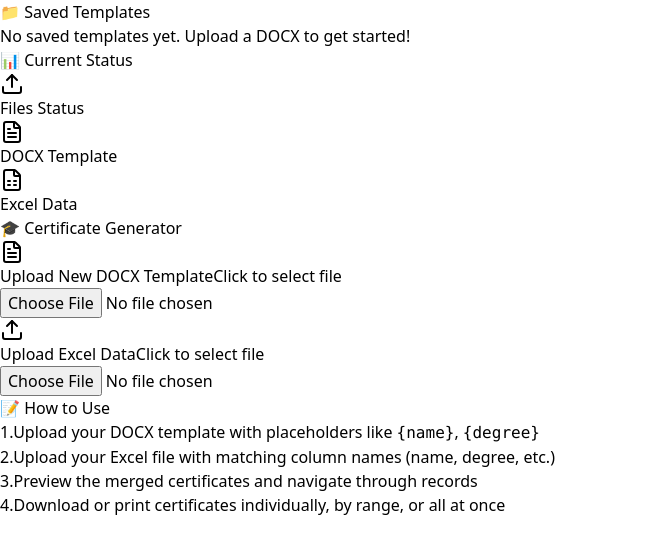
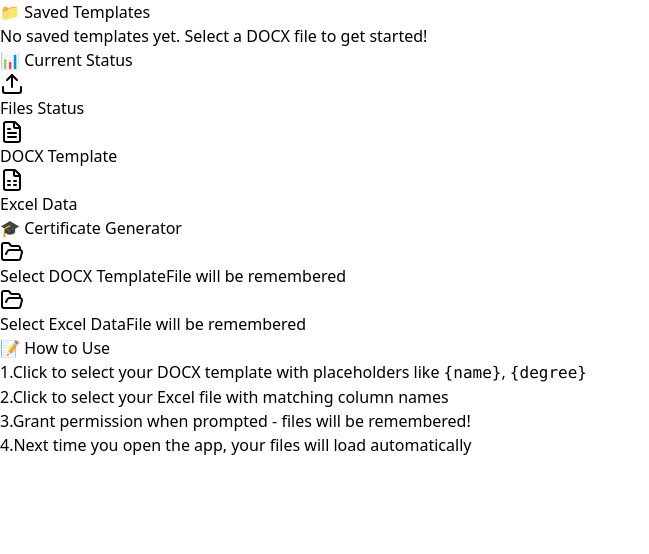
Before and after one commit to jefefefef/Certifateapp, a React (Vite) app: page / in a window 1280 px wide. Shown: the top 554 px of the page, without its empty margins (0-649 px from the left). Built offline with nearby package versions, Linux system fonts and the light colour scheme.

Commit message:
different approach file system access

```diff
--- a/src/App.tsx
+++ b/src/App.tsx
@@ -4,7 +4,7 @@ import mammoth from 'mammoth';
 import Docxtemplater from 'docxtemplater';
 import PizZip from 'pizzip';
 import { saveAs } from 'file-saver';
-import { Upload, Download, FileText, FileSpreadsheet, Check, AlertCircle, Eye, Trash2, File } from 'lucide-react';
+import { Upload, Download, FileText, FileSpreadsheet, Check, AlertCircle, Eye, Trash2, File, FolderOpen } from 'lucide-react';
 
 interface CertificateData {
   [key: string]: string | number;
@@ -18,11 +18,81 @@ interface UploadStatus {
 interface SavedTemplate {
   id: string;
   name: string;
+  fileName: string;
   html: string;
   binary: ArrayBuffer;
   placeholders: string[];
   uploadDate: string;
 }
+
+// IndexedDB for storing file handles
+const DB_NAME = 'CertificateGeneratorDB';
+const DB_VERSION = 2;
+const HANDLES_STORE = 'fileHandles';
+
+const openDB = (): Promise<IDBDatabase> => {
+  return new Promise((resolve, reject) => {
+    const request = indexedDB.open(DB_NAME, DB_VERSION);
+
+    request.onerror = () => reject(request.error);
+    request.onsuccess = () => resolve(request.result);
+
+    request.onupgradeneeded = (event) => {
+      const db = (event.target as IDBOpenDBRequest).result;
+      if (!db.objectStoreNames.contains(HANDLES_STORE)) {
+        db.createObjectStore(HANDLES_STORE, { keyPath: 'id' });
+      }
+    };
+  });
+};
+
+const saveFileHandle = async (id: string, handle: FileSystemFileHandle): Promise<void> => {
+  const db = await openDB();
+  return new Promise((resolve, reject) => {
+    const transaction = db.transaction([HANDLES_STORE], 'readwrite');
+    const store = transaction.objectStore(HANDLES_STORE);
+    const request = store.put({ id, handle });
+
+    request.onsuccess = () => resolve();
+    request.onerror = () => reject(request.error);
+  });
+};
+
+const getFileHandle = async (id: string): Promise<FileSystemFileHandle | null> => {
+  const db = await openDB();
+  return new Promise((resolve, reject) => {
+    const transaction = db.transaction([HANDLES_STORE], 'readonly');
+    const store = transaction.objectStore(HANDLES_STORE);
+    const request = store.get(id);
+
+    request.onsuccess = () => resolve(request.result?.handle || null);
+    request.onerror = () => reject(request.error);
+  });
+};
+
+const getAllFileHandles = async (): Promise<{ id: string; handle: FileSystemFileHandle }[]> => {
+  const db = await openDB();
+  return new Promise((resolve, reject) => {
+    const transaction = db.transaction([HANDLES_STORE], 'readonly');
+    const store = transaction.objectStore(HANDLES_STORE);
+    const request = store.getAll();
+
+    request.onsuccess = () => resolve(request.result);
+    request.onerror = () => reject(request.error);
+  });
+};
+
+const deleteFileHandle = async (id: string): Promise<void> => {
+  const db = await openDB();
+  return new Promise((resolve, reject) => {
+    const transaction = db.transaction([HANDLES_STORE], 'readwrite');
+    const store = transaction.objectStore(HANDLES_STORE);
+    const request = store.delete(id);
+
+    request.onsuccess = () => resolve();
+    request.onerror = () => reject(request.error);
+  });
+};
 
 const CertificateGenerator: React.FC = () => {
   const [data, setData] = useState<CertificateData[]>([]);
@@ -35,46 +105,143 @@ const CertificateGenerator: React.FC = () => {
   const [excelColumns, setExcelColumns] = useState<string[]>([]);
   const [savedTemplates, setSavedTemplates] = useState<SavedTemplate[]>([]);
   const [selectedTemplateId, setSelectedTemplateId] = useState<string | null>(null);
-  const [templateName, setTemplateName] = useState<string>('');
-  const [showSaveDialog, setShowSaveDialog] = useState(false);
   const [showRangeDialog, setShowRangeDialog] = useState(false);
   const [rangeStart, setRangeStart] = useState(1);
   const [rangeEnd, setRangeEnd] = useState(1);
+  const [excelFileName, setExcelFileName] = useState<string>('');
+  const [hasFileSystemSupport, setHasFileSystemSupport] = useState(false);
   const certRef = useRef<HTMLDivElement>(null);
 
-  // Load saved templates on mount
+  // Check for File System Access API support
   React.useEffect(() => {
-    const saved = localStorage.getItem('certificateTemplates');
-    if (saved) {
-      const templates = JSON.parse(saved);
-      // Convert base64 back to ArrayBuffer
-      const templatesWithBinary = templates.map((t: any) => ({
-        ...t,
-        binary: base64ToArrayBuffer(t.binary)
-      }));
-      setSavedTemplates(templatesWithBinary);
+    const supported = 'showOpenFilePicker' in window;
+    setHasFileSystemSupport(supported);
+    if (!supported) {
+      console.warn('⚠️ File System Access API not supported in this browser');
     }
   }, []);
 
-  const arrayBufferToBase64 = (buffer: ArrayBuffer): string => {
-    const bytes = new Uint8Array(buffer);
-    let binary = '';
-    for (let i = 0; i < bytes.byteLength; i++) {
-      binary += String.fromCharCode(bytes[i]);
+  // Load saved file handles on mount
+  React.useEffect(() => {
+    const loadSavedFiles = async () => {
+      if (!hasFileSystemSupport) {
+        console.log('⚠️ File System Access API not available');
+        return;
       }
-    return btoa(binary);
+
+      try {
+        console.log('🔍 Loading saved file handles...');
+        const handles = await getAllFileHandles();
+        console.log(`📁 Found ${handles.length} saved file(s)`);
+
+        for (const { id, handle } of handles) {
+          try {
+            // Request permission to read the file
+            const permission = await handle.queryPermission({ mode: 'read' });
+
+            if (permission === 'granted' || permission === 'prompt') {
+              if (id.startsWith('template_')) {
+                await loadTemplateFromHandle(handle, id);
+              } else if (id === 'excel') {
+                await loadExcelFromHandle(handle);
+              }
+            } else {
+              console.log(`⚠️ No permission for file: ${handle.name}`);
+            }
+          } catch (error) {
+            console.error(`❌ Error loading file ${id}:`, error);
+          }
+        }
+      } catch (error) {
+        console.error('❌ Error loading saved files:', error);
+      }
     };
 
-  const base64ToArrayBuffer = (base64: string): ArrayBuffer => {
-    const binaryString = atob(base64);
-    const bytes = new Uint8Array(binaryString.length);
-    for (let i = 0; i < binaryString.length; i++) {
-      bytes[i] = binaryString.charCodeAt(i);
+    if (hasFileSystemSupport) {
+      loadSavedFiles();
     }
-    return bytes.buffer;
+  }, [hasFileSystemSupport]);
+
+  const loadTemplateFromHandle = async (handle: FileSystemFileHandle, id: string) => {
+    try {
+      const file = await handle.getFile();
+      const arrayBuffer = await file.arrayBuffer();
+
+      // Convert to HTML for preview
+      const result = await mammoth.convertToHtml({ arrayBuffer: arrayBuffer.slice(0) });
+      const html = result.value;
+
+      // Extract placeholders
+      const zip = new PizZip(arrayBuffer);
+      const doc = new Docxtemplater(zip, {
+        paragraphLoop: true,
+        linebreaks: true,
+      });
+
+      const text = doc.getFullText();
+      const placeholderRegex = /\{(\w+)\}|\{\{(\w+)\}\}|\[(\w+)\]/g;
+      const found = new Set<string>();
+      let match;
+
+      while ((match = placeholderRegex.exec(text)) !== null) {
+        const placeholder = match[1] || match[2] || match[3];
+        if (placeholder) found.add(placeholder);
+      }
+
+      const template: SavedTemplate = {
+        id,
+        name: file.name.replace('.docx', ''),
+        fileName: file.name,
+        html,
+        binary: arrayBuffer,
+        placeholders: Array.from(found),
+        uploadDate: new Date(file.lastModified).toLocaleDateString()
       };
 
-  // Convert Excel serial date to readable date
+      setSavedTemplates(prev => {
+        const filtered = prev.filter(t => t.id !== id);
+        return [...filtered, template];
+      });
+
+      // Auto-load first template
+      if (!docxBinary) {
+        setDocxHtml(html);
+        setDocxTemplate(html);
+        setDocxBinary(arrayBuffer);
+        setPlaceholders(Array.from(found));
+        setUploadStatus(prev => ({ ...prev, docx: true }));
+        setSelectedTemplateId(id);
+        console.log(`✅ Loaded template: ${file.name}`);
+      }
+    } catch (error) {
+      console.error('Error loading template from handle:', error);
+    }
+  };
+
+  const loadExcelFromHandle = async (handle: FileSystemFileHandle) => {
+    try {
+      const file = await handle.getFile();
+      const arrayBuffer = await file.arrayBuffer();
+      const wb = XLSX.read(arrayBuffer, { type: 'array' });
+      const wsname = wb.SheetNames[0];
+      const ws = wb.Sheets[wsname];
+      const jsonData = XLSX.utils.sheet_to_json(ws) as CertificateData[];
+
+      if (jsonData.length > 0) {
+        const processedData = processExcelData(jsonData);
+        setData(processedData);
+        setExcelColumns(Object.keys(jsonData[0]));
+        setCurrentIndex(0);
+        setRangeEnd(processedData.length);
+        setUploadStatus(prev => ({ ...prev, excel: true }));
+        setExcelFileName(file.name);
+        console.log(`✅ Loaded Excel: ${file.name} (${processedData.length} records)`);
+      }
+    } catch (error) {
+      console.error('Error loading Excel from handle:', error);
+    }
+  };
+
   const excelDateToJSDate = (serial: number): string => {
     const utc_days = Math.floor(serial - 25569);
     const utc_value = utc_days * 86400;
@@ -101,7 +268,6 @@ const CertificateGenerator: React.FC = () => {
       const processed: CertificateData = {};
       Object.keys(row).forEach(key => {
         const value = row[key];
-        // Check if value is a number that looks like an Excel date (between 1900 and 2100)
         if (typeof value === 'number' && value > 1 && value < 73050) {
           processed[key] = excelDateToJSDate(value);
         } else {
@@ -112,84 +278,62 @@ const CertificateGenerator: React.FC = () => {
     });
   };
 
-  const handleDocxUpload = async (e: React.ChangeEvent<HTMLInputElement>) => {
-    const file = e.target.files?.[0];
-    if (!file) return;
+  const handleDocxUpload = async () => {
+    if (!hasFileSystemSupport) {
+      alert('File System Access API is not supported in your browser. Please use Chrome, Edge, or another Chromium-based browser.');
+      return;
+    }
 
     try {
-      const arrayBuffer = await file.arrayBuffer();
-
-      // Store the binary for later use
-      setDocxBinary(arrayBuffer);
-
-      // Convert to HTML for preview only
-      const result = await mammoth.convertToHtml({ arrayBuffer: arrayBuffer.slice(0) });
-      const html = result.value;
-      setDocxHtml(html);
-      setDocxTemplate(html);
-
-      // Extract placeholders from the DOCX
-      const zip = new PizZip(arrayBuffer);
-      const doc = new Docxtemplater(zip, {
-        paragraphLoop: true,
-        linebreaks: true,
+      const [fileHandle] = await (window as any).showOpenFilePicker({
+        types: [{
+          description: 'Word Documents',
+          accept: { 'application/vnd.openxmlformats-officedocument.wordprocessingml.document': ['.docx'] }
+        }],
+        multiple: false
       });
 
-      const text = doc.getFullText();
-      const placeholderRegex = /\{(\w+)\}|\{\{(\w+)\}\}|\[(\w+)\]/g;
-      const found = new Set<string>();
-      let match;
+      const id = `template_${Date.now()}`;
+      await saveFileHandle(id, fileHandle);
+      await loadTemplateFromHandle(fileHandle, id);
 
-      while ((match = placeholderRegex.exec(text)) !== null) {
-        const placeholder = match[1] || match[2] || match[3];
-        if (placeholder) found.add(placeholder);
+      console.log('✅ Template saved with file system access');
+    } catch (error) {
+      if ((error as Error).name !== 'AbortError') {
+        console.error('Error selecting DOCX:', error);
+        alert('Error selecting file. Please try again.');
       }
-
-      const foundPlaceholders = Array.from(found);
-      setPlaceholders(foundPlaceholders);
-      setUploadStatus(prev => ({ ...prev, docx: true }));
-      setSelectedTemplateId(null);
-
-      setTemplateName(file.name.replace('.docx', ''));
-      setShowSaveDialog(true);
-    } catch (error) {
-      console.error('Error reading DOCX:', error);
-      alert('Error reading DOCX file. Please try again.');
     }
   };
 
-  const saveTemplate = () => {
-    if (!templateName.trim()) {
-      alert('Please enter a template name');
+  const handleExcelUpload = async () => {
+    if (!hasFileSystemSupport) {
+      alert('File System Access API is not supported in your browser. Please use Chrome, Edge, or another Chromium-based browser.');
       return;
     }
 
-    if (!docxBinary) {
-      alert('No template to save');
-      return;
+    try {
+      const [fileHandle] = await (window as any).showOpenFilePicker({
+        types: [{
+          description: 'Excel Files',
+          accept: {
+            'application/vnd.openxmlformats-officedocument.spreadsheetml.sheet': ['.xlsx'],
+            'application/vnd.ms-excel': ['.xls']
           }
+        }],
+        multiple: false
+      });
 
-    const newTemplate: SavedTemplate = {
-      id: Date.now().toString(),
-      name: templateName,
-      html: docxHtml,
-      binary: docxBinary,
-      placeholders: placeholders,
-      uploadDate: new Date().toLocaleDateString()
-    };
+      await saveFileHandle('excel', fileHandle);
+      await loadExcelFromHandle(fileHandle);
 
-    const updated = [...savedTemplates, newTemplate];
-    setSavedTemplates(updated);
-
-    // Convert binary to base64 for localStorage
-    const templatesForStorage = updated.map(t => ({
-      ...t,
-      binary: arrayBufferToBase64(t.binary)
-    }));
-    localStorage.setItem('certificateTemplates', JSON.stringify(templatesForStorage));
-
-    setShowSaveDialog(false);
-    setSelectedTemplateId(newTemplate.id);
+      console.log('✅ Excel saved with file system access');
+    } catch (error) {
+      if ((error as Error).name !== 'AbortError') {
+        console.error('Error selecting Excel:', error);
+        alert('Error selecting file. Please try again.');
+      }
+    }
   };
 
   const loadTemplate = (template: SavedTemplate) => {
@@ -201,17 +345,13 @@ const CertificateGenerator: React.FC = () => {
     setSelectedTemplateId(template.id);
   };
 
-  const deleteTemplate = (id: string) => {
+  const deleteTemplate = async (id: string) => {
     if (!confirm('Are you sure you want to delete this template?')) return;
 
+    try {
+      await deleteFileHandle(id);
       const updated = savedTemplates.filter(t => t.id !== id);
       setSavedTemplates(updated);
-
-    const templatesForStorage = updated.map(t => ({
-      ...t,
-      binary: arrayBufferToBase64(t.binary)
-    }));
-    localStorage.setItem('certificateTemplates', JSON.stringify(templatesForStorage));
 
       if (selectedTemplateId === id) {
         setDocxHtml('');
@@ -221,35 +361,11 @@ const CertificateGenerator: React.FC = () => {
         setUploadStatus(prev => ({ ...prev, docx: false }));
         setSelectedTemplateId(null);
       }
-  };
-
-  const handleExcelUpload = (e: React.ChangeEvent<HTMLInputElement>) => {
-    const file = e.target.files?.[0];
-    if (!file) return;
-
-    const reader = new FileReader();
-    reader.onload = (evt) => {
-      try {
-        const bstr = evt.target?.result;
-        const wb = XLSX.read(bstr, { type: 'binary' });
-        const wsname = wb.SheetNames[0];
-        const ws = wb.Sheets[wsname];
-        const jsonData = XLSX.utils.sheet_to_json(ws) as CertificateData[];
-
-        if (jsonData.length > 0) {
-          const processedData = processExcelData(jsonData);
-          setData(processedData);
-          setExcelColumns(Object.keys(jsonData[0]));
-          setCurrentIndex(0);
-          setRangeEnd(processedData.length);
-          setUploadStatus(prev => ({ ...prev, excel: true }));
+      console.log('✅ Template deleted');
+    } catch (error) {
+      console.error('❌ Error deleting template:', error);
+      alert('Error deleting template. Please try again.');
     }
-      } catch (error) {
-        console.error('Error reading Excel:', error);
-        alert('Error reading Excel file. Please try again.');
-      }
-    };
-    reader.readAsBinaryString(file);
   };
 
   const mergeCertificate = (template: string, record: CertificateData): string => {
@@ -272,14 +388,12 @@ const CertificateGenerator: React.FC = () => {
     const doc = new Docxtemplater(zip, {
       paragraphLoop: true,
       linebreaks: true,
-      nullGetter: () => '', // Return empty string instead of undefined
+      nullGetter: () => '',
     });
 
-    // Prepare data - match placeholders case-insensitively
     const templateData: { [key: string]: string } = {};
 
     placeholders.forEach(placeholder => {
-      // Try to find matching column (case-insensitive)
       const matchingKey = Object.keys(record).find(
         key => key.toLowerCase() === placeholder.toLowerCase()
       );
@@ -287,7 +401,7 @@ const CertificateGenerator: React.FC = () => {
       if (matchingKey) {
         templateData[placeholder] = record[matchingKey]?.toString() || '';
       } else {
-        templateData[placeholder] = ''; // Empty if no match found
+        templateData[placeholder] = '';
       }
     });
 
@@ -422,6 +536,14 @@ const CertificateGenerator: React.FC = () => {
       <div className="w-80 bg-white shadow-xl p-6 overflow-y-auto">
         <h2 className="text-2xl font-bold text-gray-800 mb-6">📁 Saved Templates</h2>
 
+        {!hasFileSystemSupport && (
+          <div className="bg-yellow-50 border border-yellow-300 rounded-lg p-4 mb-6">
+            <p className="text-sm text-yellow-800">
+              ⚠️ File System Access API not supported. Please use Chrome, Edge, or another Chromium-based browser for persistent file access.
+            </p>
+          </div>
+        )}
+
         {/* Saved Templates List */}
         {savedTemplates.length > 0 ? (
           <div className="space-y-3 mb-8">
@@ -461,7 +583,7 @@ const CertificateGenerator: React.FC = () => {
           </div>
         ) : (
           <div className="bg-gray-50 p-4 rounded-lg mb-8 text-center text-gray-500 text-sm">
-            No saved templates yet. Upload a DOCX to get started!
+            No saved templates yet. Select a DOCX file to get started!
           </div>
         )}
 
@@ -497,7 +619,9 @@ const CertificateGenerator: React.FC = () => {
                   <div className="w-4 h-4 border-2 border-gray-300 rounded" />
                 )}
                 <FileSpreadsheet className="w-4 h-4 text-gray-500" />
-                <span className="text-gray-700">Excel Data {uploadStatus.excel && `(${data.length} records)`}</span>
+                <span className="text-gray-700">
+                  {excelFileName || 'Excel Data'} {uploadStatus.excel && `(${data.length} records)`}
+                </span>
               </div>
             </div>
           </div>
@@ -559,40 +683,34 @@ const CertificateGenerator: React.FC = () => {
             <div className="grid grid-cols-2 gap-6">
               {/* DOCX Upload */}
               <div>
-                <label className="flex flex-col items-center justify-center h-40 px-4 transition bg-white border-2 border-dashed rounded-lg cursor-pointer hover:border-purple-500 border-gray-300">
+                <button
+                  onClick={handleDocxUpload}
+                  className="flex flex-col items-center justify-center w-full h-40 px-4 transition bg-white border-2 border-dashed rounded-lg hover:border-purple-500 border-gray-300"
+                >
                   <div className="flex flex-col items-center space-y-2">
-                    <FileText className="w-10 h-10 text-gray-400" />
-                    <span className="font-medium text-gray-600">Upload New DOCX Template</span>
+                    <FolderOpen className="w-10 h-10 text-gray-400" />
+                    <span className="font-medium text-gray-600">Select DOCX Template</span>
                     <span className="text-xs text-gray-500">
-                      {uploadStatus.docx ? '✓ Uploaded' : 'Click to select file'}
+                      {uploadStatus.docx ? '✓ Template linked' : 'File will be remembered'}
                     </span>
                   </div>
-                  <input
-                    type="file"
-                    className="hidden"
-                    accept=".docx"
-                    onChange={handleDocxUpload}
-                  />
-                </label>
+                </button>
               </div>
 
               {/* Excel Upload */}
               <div>
-                <label className="flex flex-col items-center justify-center h-40 px-4 transition bg-white border-2 border-dashed rounded-lg cursor-pointer hover:border-blue-500 border-gray-300">
+                <button
+                  onClick={handleExcelUpload}
+                  className="flex flex-col items-center justify-center w-full h-40 px-4 transition bg-white border-2 border-dashed rounded-lg hover:border-blue-500 border-gray-300"
+                >
                   <div className="flex flex-col items-center space-y-2">
-                    <Upload className="w-10 h-10 text-gray-400" />
-                    <span className="font-medium text-gray-600">Upload Excel Data</span>
+                    <FolderOpen className="w-10 h-10 text-gray-400" />
+                    <span className="font-medium text-gray-600">Select Excel Data</span>
                     <span className="text-xs text-gray-500">
-                      {uploadStatus.excel ? `✓ ${data.length} records` : 'Click to select file'}
+                      {uploadStatus.excel ? `✓ ${data.length} records` : 'File will be remembered'}
                     </span>
                   </div>
-                  <input
-                    type="file"
-                    className="hidden"
-                    accept=".xlsx,.xls"
-                    onChange={handleExcelUpload}
-                  />
-                </label>
+                </button>
               </div>
             </div>
           </div>
@@ -694,56 +812,25 @@ const CertificateGenerator: React.FC = () => {
               <ol className="space-y-3 text-gray-700">
                 <li className="flex gap-3">
                   <span className="font-bold text-purple-600">1.</span>
-                  <span>Upload your DOCX template with placeholders like <code className="bg-gray-100 px-2 py-1 rounded">{`{name}`}</code>, <code className="bg-gray-100 px-2 py-1 rounded">{`{degree}`}</code></span>
+                  <span>Click to select your DOCX template with placeholders like <code className="bg-gray-100 px-2 py-1 rounded">{`{name}`}</code>, <code className="bg-gray-100 px-2 py-1 rounded">{`{degree}`}</code></span>
                 </li>
                 <li className="flex gap-3">
                   <span className="font-bold text-purple-600">2.</span>
-                  <span>Upload your Excel file with matching column names (name, degree, etc.)</span>
+                  <span>Click to select your Excel file with matching column names</span>
                 </li>
                 <li className="flex gap-3">
                   <span className="font-bold text-purple-600">3.</span>
-                  <span>Preview the merged certificates and navigate through records</span>
+                  <span>Grant permission when prompted - files will be remembered!</span>
                 </li>
                 <li className="flex gap-3">
                   <span className="font-bold text-purple-600">4.</span>
-                  <span>Download or print certificates individually, by range, or all at once</span>
+                  <span>Next time you open the app, your files will load automatically</span>
                 </li>
               </ol>
             </div>
           )}
         </div>
       </div>
-
-      {/* Save Template Dialog */}
-      {showSaveDialog && (
-        <div className="fixed inset-0 bg-black bg-opacity-50 flex items-center justify-center z-50">
-          <div className="bg-white rounded-lg p-6 w-96 shadow-2xl">
-            <h3 className="text-xl font-bold mb-4">Save Template</h3>
-            <input
-              type="text"
-              value={templateName}
-              onChange={(e) => setTemplateName(e.target.value)}
-              placeholder="Enter template name"
-              className="w-full px-4 py-2 border border-gray-300 rounded-lg mb-4 focus:outline-none focus:ring-2 focus:ring-purple-500"
-              autoFocus
-            />
-            <div className="flex gap-3">
-              <button
-                onClick={saveTemplate}
-                className="flex-1 px-4 py-2 bg-purple-600 text-white rounded-lg hover:bg-purple-700 transition"
-              >
-                Save
-              </button>
-              <button
-                onClick={() => setShowSaveDialog(false)}
-                className="flex-1 px-4 py-2 bg-gray-200 text-gray-700 rounded-lg hover:bg-gray-300 transition"
-              >
-                Cancel
-              </button>
-            </div>
-          </div>
-        </div>
-      )}
 
       {/* Download Range Dialog */}
       {showRangeDialog && (
```
Lines whose indentation alone changed are shown as unchanged.
